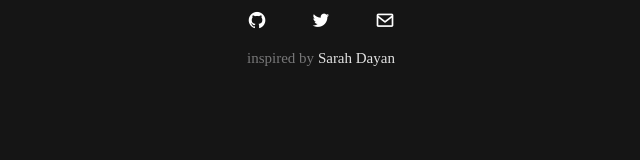
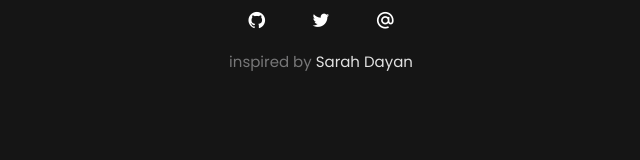
Before and after one commit to Tawakalt10/my-porfolio, a plain HTML site: page index.html in a window 1280 px wide. Shown: the full height of the page, 319-959 px from the left. Drawn offline with nearby package versions, Linux system fonts and the light colour scheme.

Commit message:
new changes

```diff
--- a/index.html
+++ b/index.html
@@ -17,7 +17,7 @@
 
                 <a href="https://twitter.com/CheeckyT"> <i class='bx bxl-twitter'></i></a>
 
-                <a href="'#"><i class='bx bx-envelope'></i></a>
+                <a href="'#"><i class='bx bx-at'></i></i></a>
         </div>
     <p class="inspired">inspired by <span>Sarah Dayan</span></p>
     </footer>
--- a/mystyles/styles.css
+++ b/mystyles/styles.css
@@ -1,3 +1,6 @@
+@import url('https://fonts.googleapis.com/css2?family=Abril+Fatface&family=Acme&family=Lobster&family=Poppins:wght@300;400;500&display=swap');
+
+
 * {
     margin: 0;
     padding: 0;
@@ -6,6 +9,7 @@
 
 body {
     background-color: #151515;
+    font-family: 'Poppins', sans-serif;
 }
 .footer{
     text-align: center;
```
